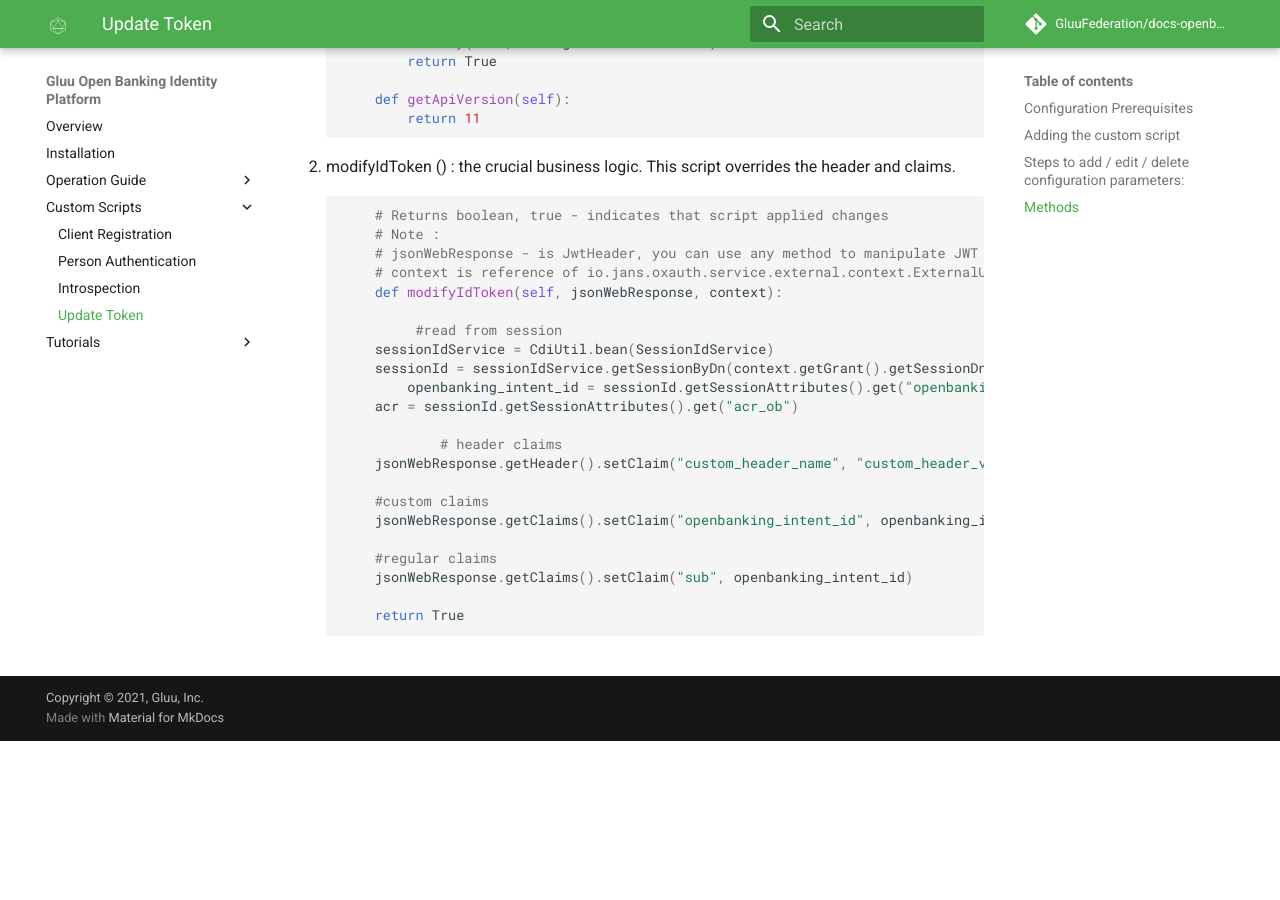
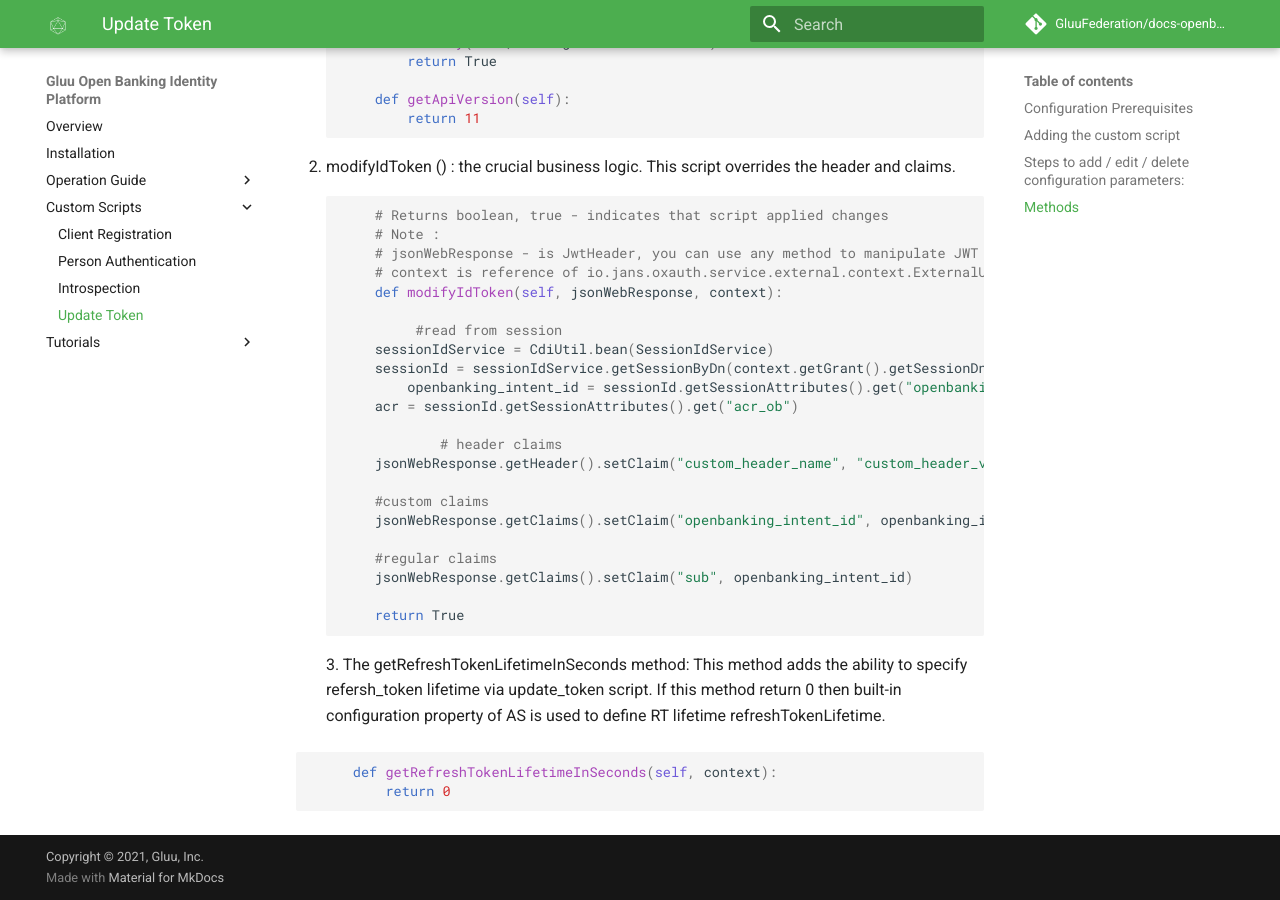
Before and after one commit to GluuFederation/docs-openbanking-prod, an MkDocs documentation site: the page built from docs/source/scripts/update-token.md, in a window 1280 px wide and 900 px high, scrolled down 1342 px. Built offline with MkDocs 1.6.1 and Material for MkDocs 9.7.7, drawn with Linux system fonts in a browser that asks for light colours; comment, search, counter and statistics services are not loaded; before the commit the page ends 2083 px from its top, so only the background shows below that.

Commit message:
fix: added details of new method
added the the details of getRefreshTokenLifetimeInSeconds method.

````diff
--- a/docs/source/scripts/update-token.md
+++ b/docs/source/scripts/update-token.md
@@ -73,3 +73,9 @@ python3 jans-cli-linux-amd64.pyz --operation-id post-config-scripts --data /upda
         return True
 
     ```
+3. The getRefreshTokenLifetimeInSeconds method: This method adds the ability to specify refersh_token lifetime via update_token script. If this method return 0 then built-in configuration property of AS is used to define RT lifetime refreshTokenLifetime.
+
+   ```python3
+        def getRefreshTokenLifetimeInSeconds(self, context):
+            return 0
+   ```
````
